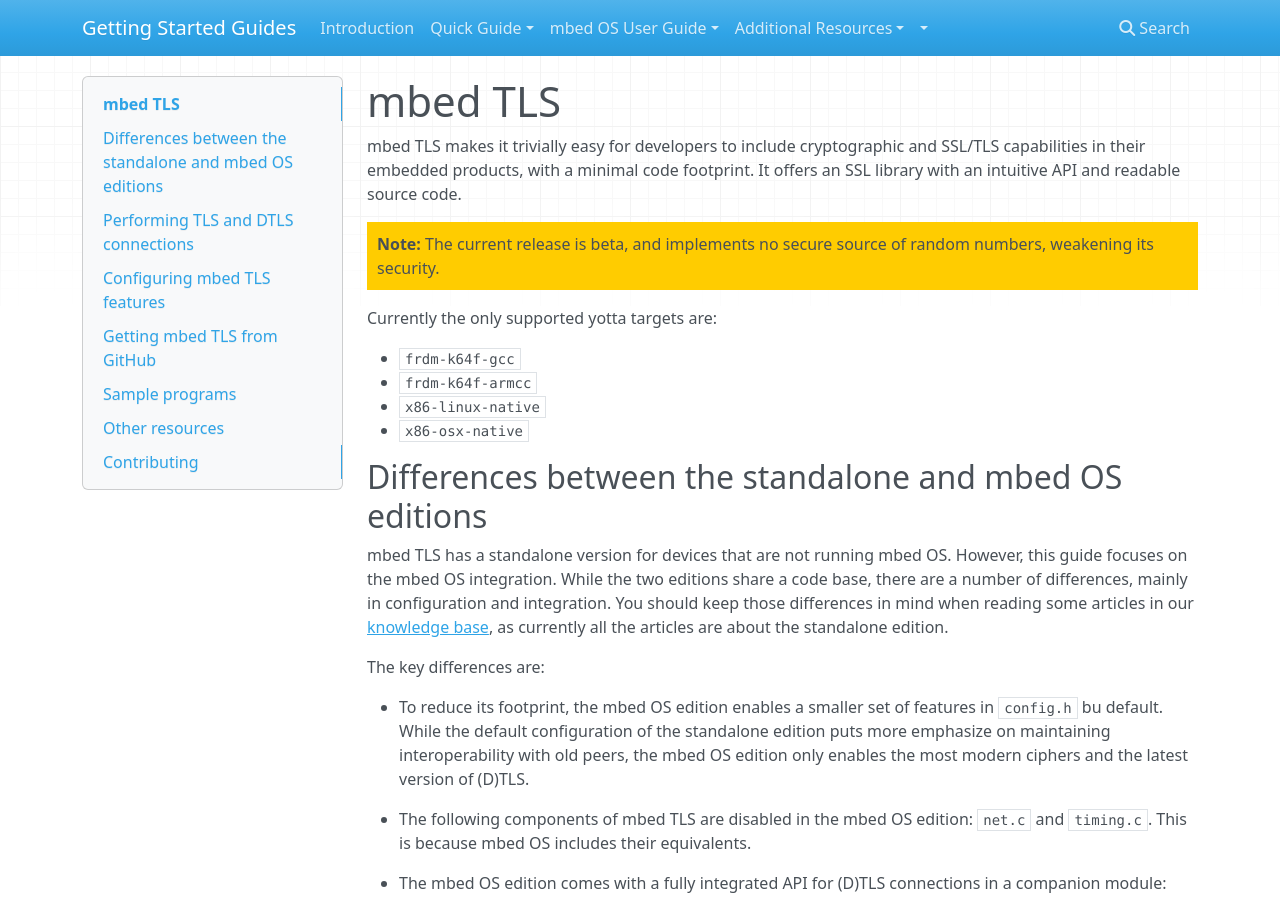
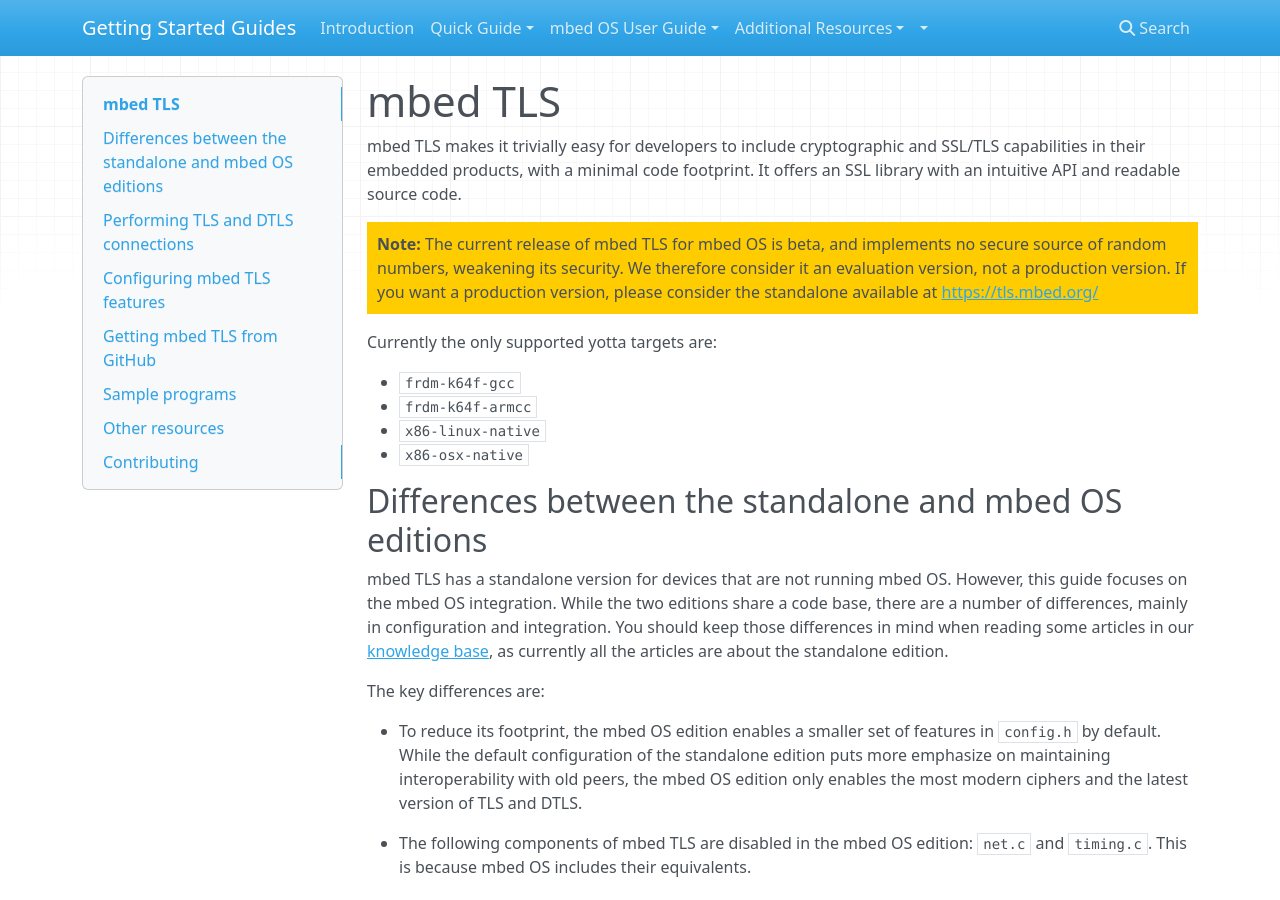
Before and after one commit to ARMmbed/GettingStartedmbedOS, an MkDocs documentation site: the page built from Docs/Full_Guide/mbed_tls.md, in a window 1280 px wide and 900 px high. Built offline with MkDocs 1.6.1, drawn with Linux system fonts in a browser that asks for light colours; nearby versions of some CDN libraries; old or Windows-style settings are respelled for this version of MkDocs; some of the changed text lies outside the part shown.

Commit message:
Changed based on feedback from Simon B

```diff
--- a/Docs/Full_Guide/mbed_tls.md
+++ b/Docs/Full_Guide/mbed_tls.md
@@ -2,7 +2,7 @@
 
 mbed TLS makes it trivially easy for developers to include cryptographic and SSL/TLS capabilities in their embedded products, with a minimal code footprint. It offers an SSL library with an intuitive API and readable source code.
 
-<span style="background-color:#FFCC00;  border:1px solid #000;display:block; height:100%; padding:10px">**Note:** The current release is beta, and implements no secure source of random numbers, weakening its security.</span>
+<span style="background-color:#FFCC00;  border:1px solid #000;display:block; height:100%; padding:10px">**Note:** The current release of mbed TLS for mbed OS is beta, and implements no secure source of random numbers, weakening its security. We therefore consider it an evaluation version, not a production version. If you want a production version, please consider the standalone available at [https://tls.mbed.org/](https://tls.mbed.org/)</span>
 
 Currently the only supported yotta targets are:
 
@@ -17,7 +17,7 @@ mbed TLS has a standalone version for devices that are not running mbed OS. Howe
 
 The key differences are:
 
-* To reduce its footprint, the mbed OS edition enables a smaller set of features in `config.h` bu default. While the default configuration of the standalone edition puts more emphasize on maintaining interoperability with old peers, the mbed OS edition only enables the most modern ciphers and the latest version of (D)TLS.
+* To reduce its footprint, the mbed OS edition enables a smaller set of features in `config.h` by default. While the default configuration of the standalone edition puts more emphasize on maintaining interoperability with old peers, the mbed OS edition only enables the most modern ciphers and the latest version of TLS and DTLS.
 
 * The following components of mbed TLS are disabled in the mbed OS edition: `net.c` and `timing.c`. This is because mbed OS includes their equivalents.
 
@@ -53,7 +53,7 @@ If you need to adjust those flags, you can provide your own configuration-adjust
 For example, in an application called `myapp`, if you want to enable the EC J-PAKE key exchange and disable the CBC cipher mode, you can create a file named  `mbedtls-config-changes.h` in the `myapp` directory containing the following lines:
 
 	#define MBEDTLS_ECJPAKE_C
- 	define MBEDTLS_KEY_EXCHANGE_ECJPAKE_ENABLED
+ 	#define MBEDTLS_KEY_EXCHANGE_ECJPAKE_ENABLED
 
 	#undef MBEDTLS_CIPHER_MODE_CBC
 
@@ -74,7 +74,7 @@ Like most components of mbed OS, mbed TLS is developed in the open and its sourc
 If you want to use mbed TLS from the GitHub repo:
 
 1. Create a local clone.
-1. From the root of the clone, run:
+1. From the root of the clone, run the shell script:
 
 	yotta/create-module.sh
 	cd yotta/module
```
